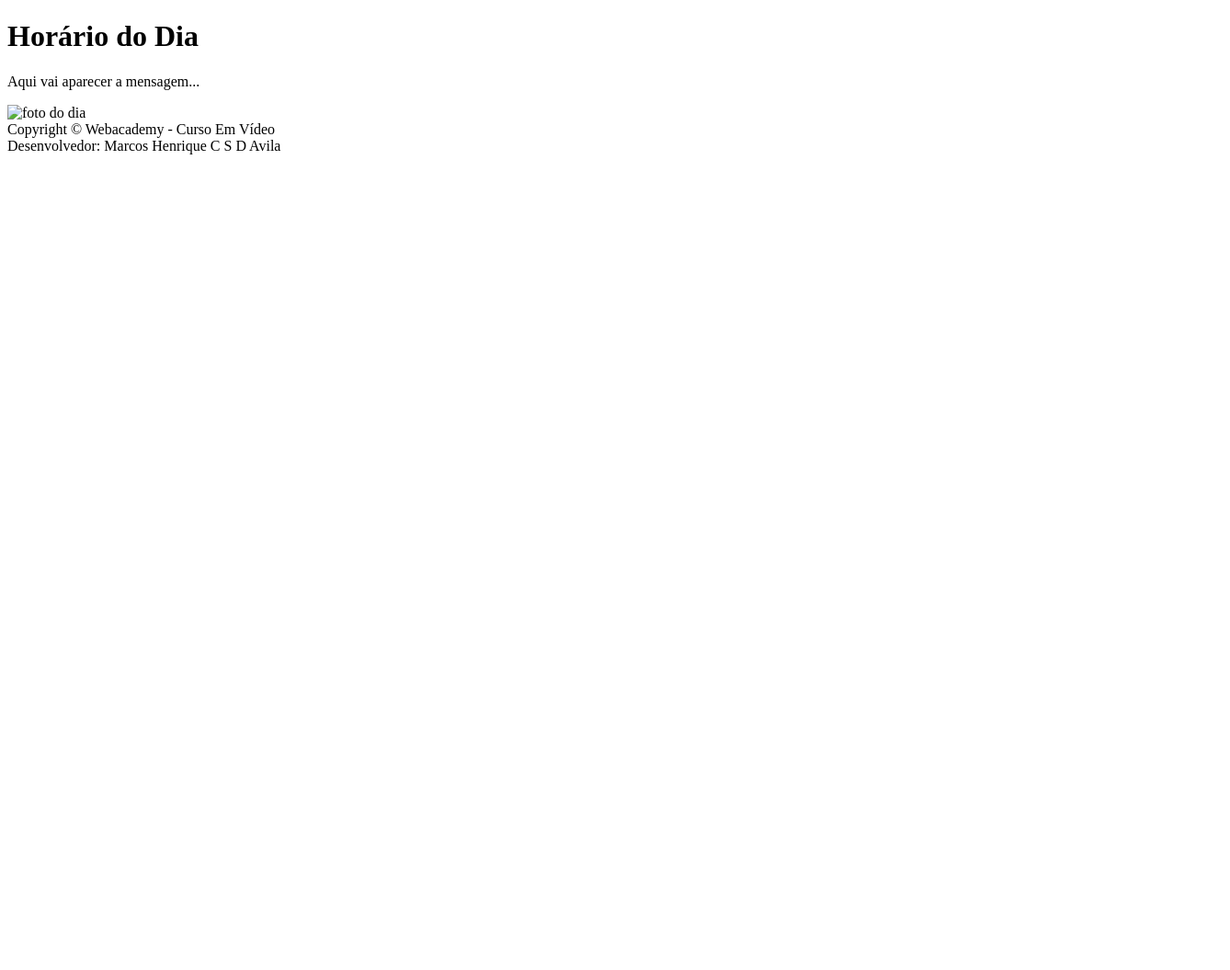
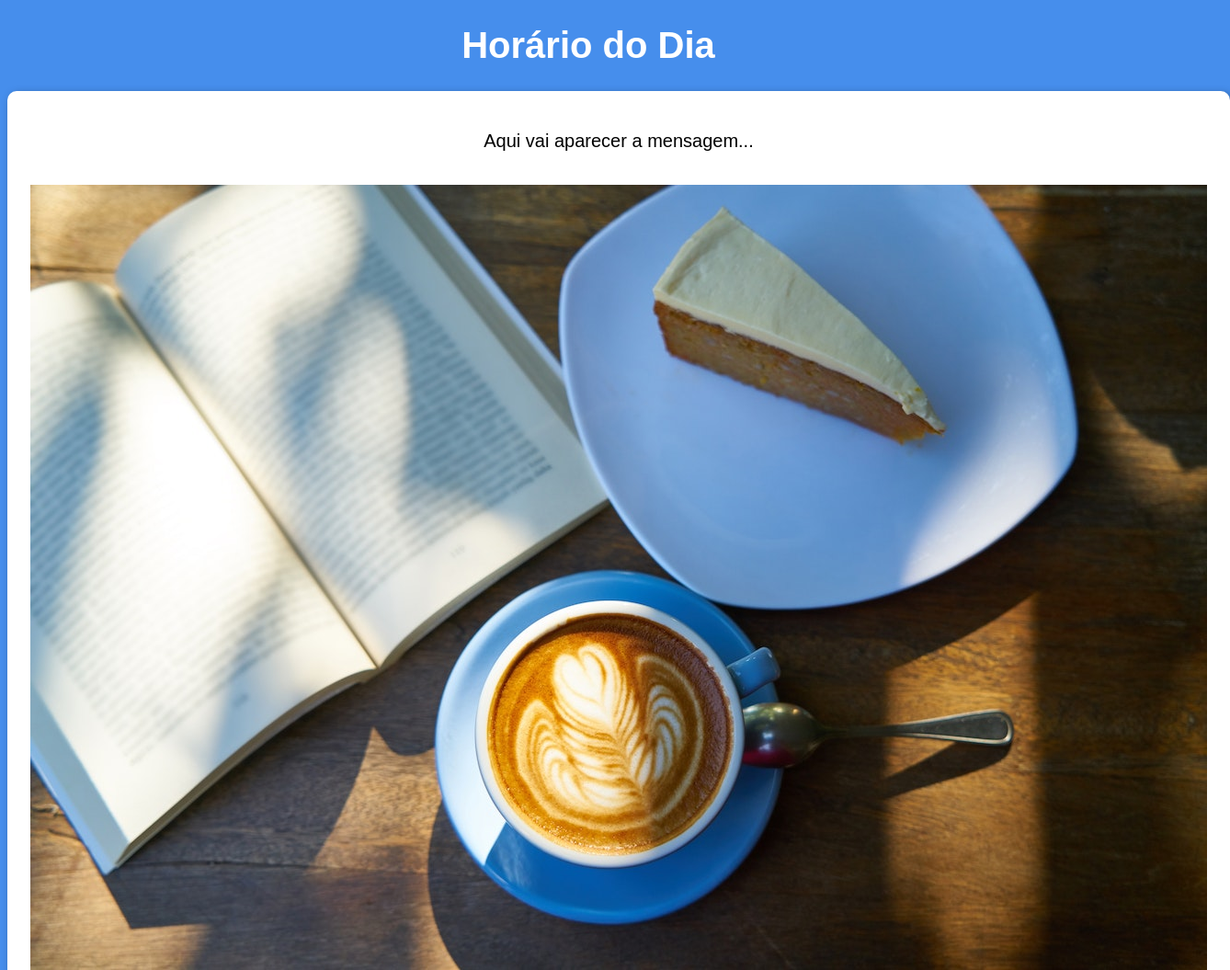
Before and after one commit to Marcos-cmd-henrique/HORAS-JavaScript, a plain HTML site: page index.html in a window 1280 px wide. Shown: the top 1055 px of the page at 92% size, 1338 px wide, since content can reach past the window. Before the commit the page ends 800 px from the top, so only its background shows below. Drawn offline with Linux system fonts and the light colour scheme.

Commit message:
importação do css e js no index, criação do css

```diff
--- /dev/null
+++ b/css/styles.css
@@ -0,0 +1,29 @@
+body {
+    background: rgb(70, 142, 236);
+    font: normal 15pt Arial;
+}
+
+header{
+    color: white;
+    text-align: center;
+}
+
+section{
+    background: white;
+    border-radius: 10px;
+    padding: 15px;
+    width: 1300px;
+    margin: auto;
+    box-shadow: 3px 3px 10px rgb(0, 0, 0, 0.363);
+}
+
+div{
+    text-align: center;
+    padding: 8px;
+}
+
+footer{
+    color: white;
+    text-align: center;
+    font-style: italic;
+}
--- a/index.html
+++ b/index.html
@@ -4,6 +4,8 @@
     <meta charset="UTF-8">
     <meta http-equiv="X-UA-Compatible" content="IE=edge">
     <meta name="viewport" content="width=device-width, initial-scale=1.0">
+    <link rel="stylesheet" href="/css/styles.css">
+    <script src="/js/scripts-main.js" defer></script>
     <title>HORAS</title>
 </head>
 <body>
@@ -15,7 +17,7 @@
             <p>Aqui vai aparecer a mensagem...</p>
         </div>
         <div id=foto>
-            <img id="imagem" src="" alt="foto do dia">
+            <img id="imagem" src="/img/manhã.jpg" alt="foto do dia">
 
         </div>
     </section>
```
Also changed, not shown: img/manhã.jpg (added), img/noite.jpg (added), img/tarde.jpg (added), js/scripts-main.js (added).
